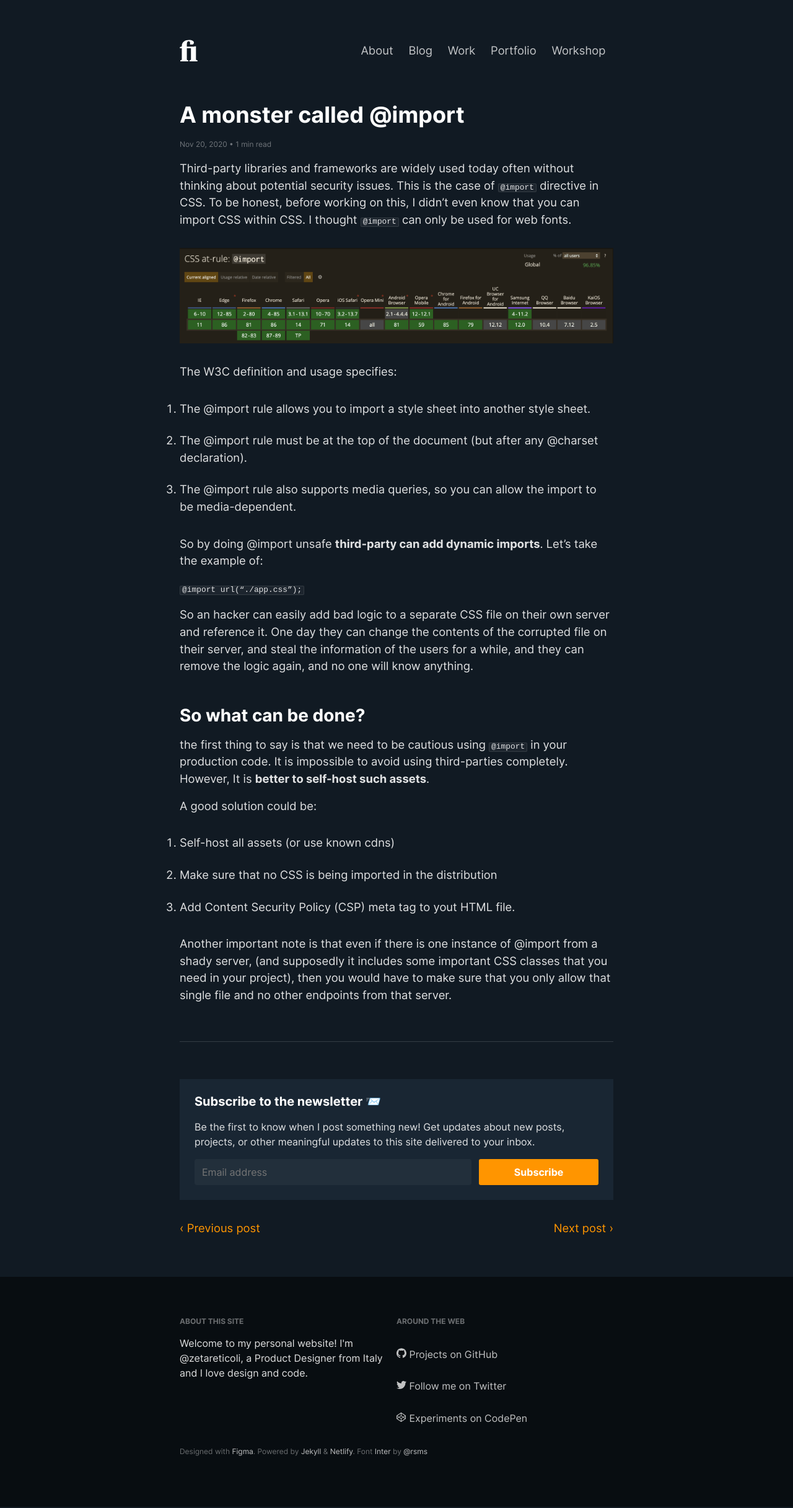
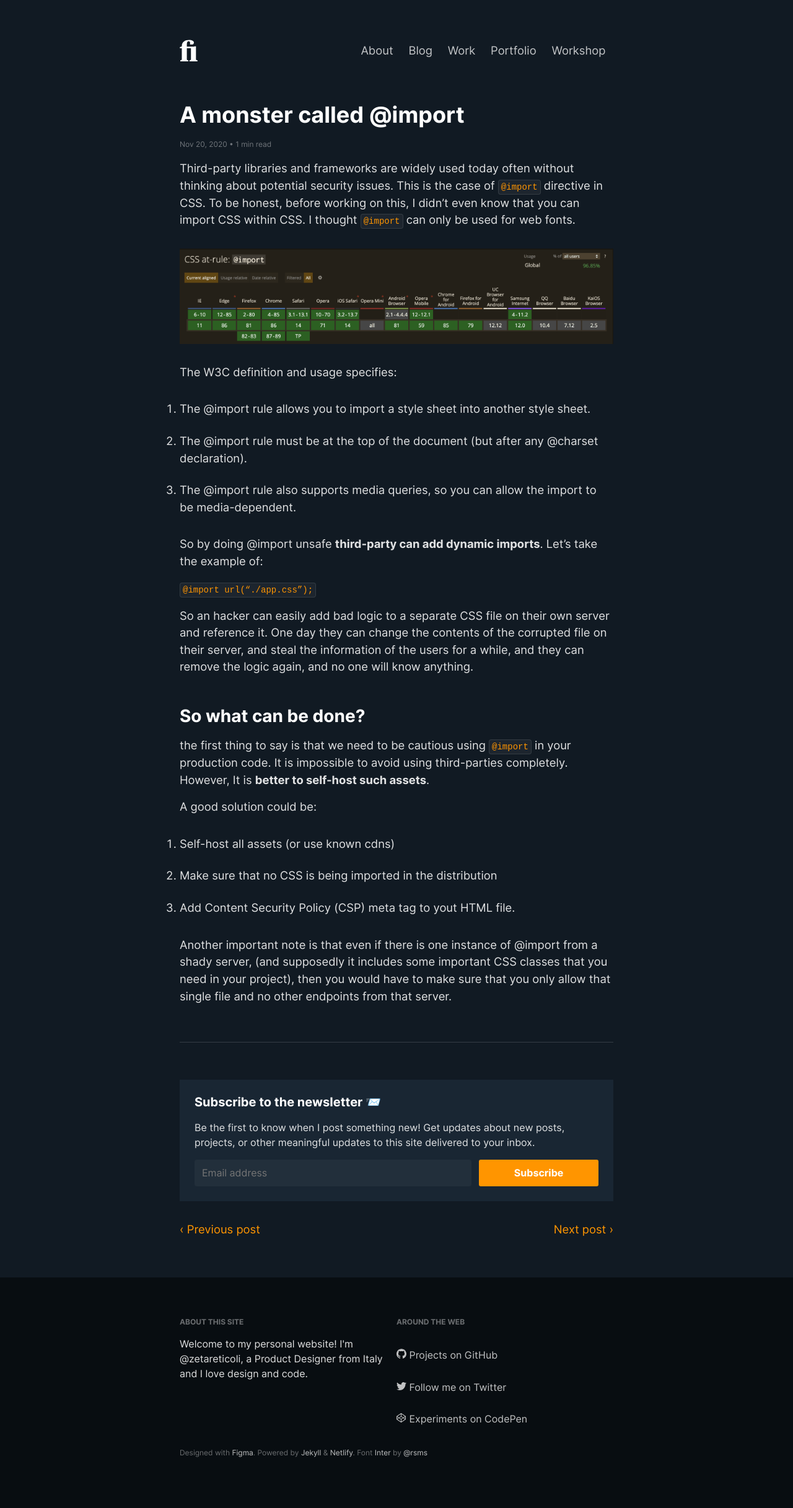
Before and after one commit to zetareticoli/fi, a Jekyll site: the page built from _posts/2020-11-20-a-monster-called-import.md, in a window 1280 px wide. Shown: the whole page at 62% size. Built offline with Jekyll 4.4.1, drawn with Linux system fonts in a browser that asks for light colours.

Commit message:
Changed code block style

```diff
--- a/_sass/_base.scss
+++ b/_sass/_base.scss
@@ -166,11 +166,12 @@ code {
 
 p code {
   display: inline-block;
-  padding: 0 3px;
+  padding: 4px;
   border: 1px solid rgba($text-01,.1);
-  border-radius: 2px;
+  border-radius: 4px;
   background-color: rgba($text-01,.05);
-  font-size: .7em;
+  font-size: .875rem;
+  color: $color-accent;
 }
 
 pre {
```
